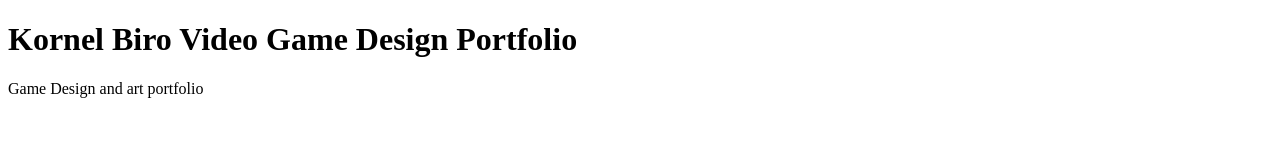
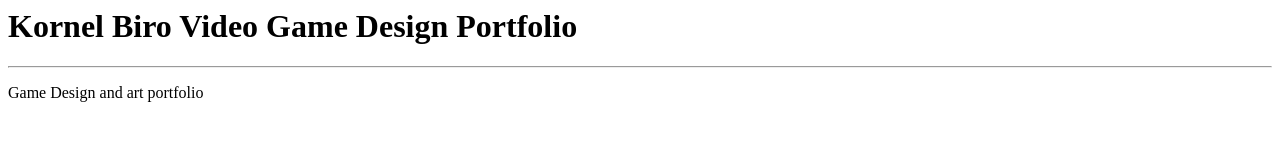
Before and after one commit to Irondoom060/Irondoom060.github.io, a plain HTML site: page index.html in a window 1280 px wide. Drawn offline with Linux system fonts and the light colour scheme.

Commit message:
main page

```diff
--- a/index.html
+++ b/index.html
@@ -1,4 +1,10 @@
-<!DOCTYPE html>
-<html lang="en">
-<h1>Kornel Biro Video Game Design Portfolio</h1>
-<p>Game Design and art portfolio</p>
+<!--DOCTYPE html-->
+<html>
+<body>
+
+    <h1>Kornel Biro Video Game Design Portfolio</h1>
+    <hr>
+    <p>Game Design and art portfolio</p>
+</body>
+
+</html>
```
